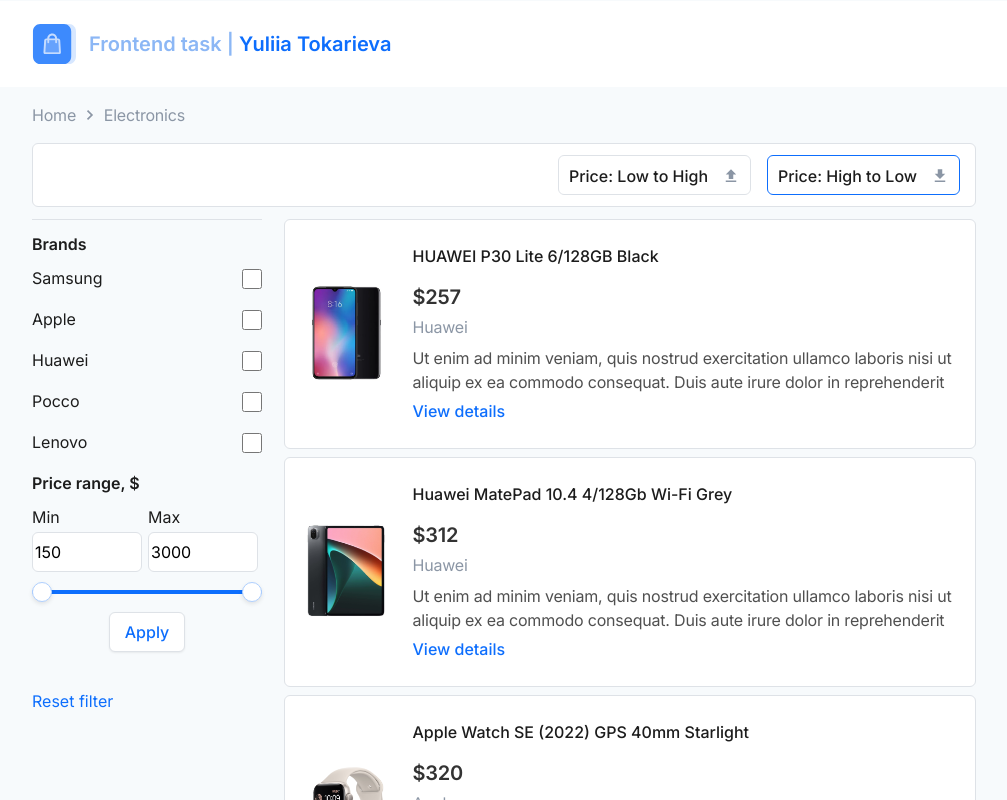
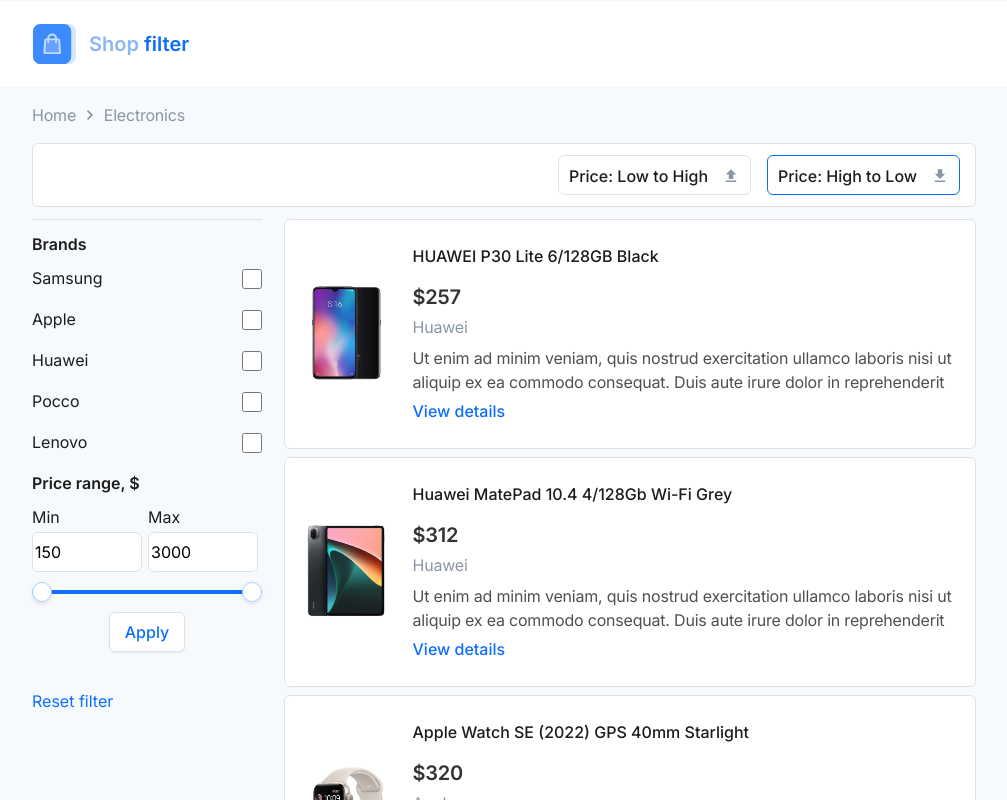
Before and after one commit to YuliyaTokareva/shop-filter, a React app: page / in a window 1280 px wide. Shown: the top 800 px of the page, without its empty margins (136-1143 px from the left). Built offline with nearby package versions, Linux system fonts and the light colour scheme.

Commit message:
edit header and readme

```diff
--- a/src/shop/components/header/Header.jsx
+++ b/src/shop/components/header/Header.jsx
@@ -9,8 +9,8 @@
         <div className="page-header__nav">
           <Logo />
           <div className="page-header__name">
-            <span>Frontend task | </span>
-            <span>Yuliia Tokarieva</span>
+            <span>Shop </span>
+            <span>filter</span>
           </div>
         </div>
       </div>
```
Also changed, not shown: 1 other file (tests, documents, lock files or other folders).
